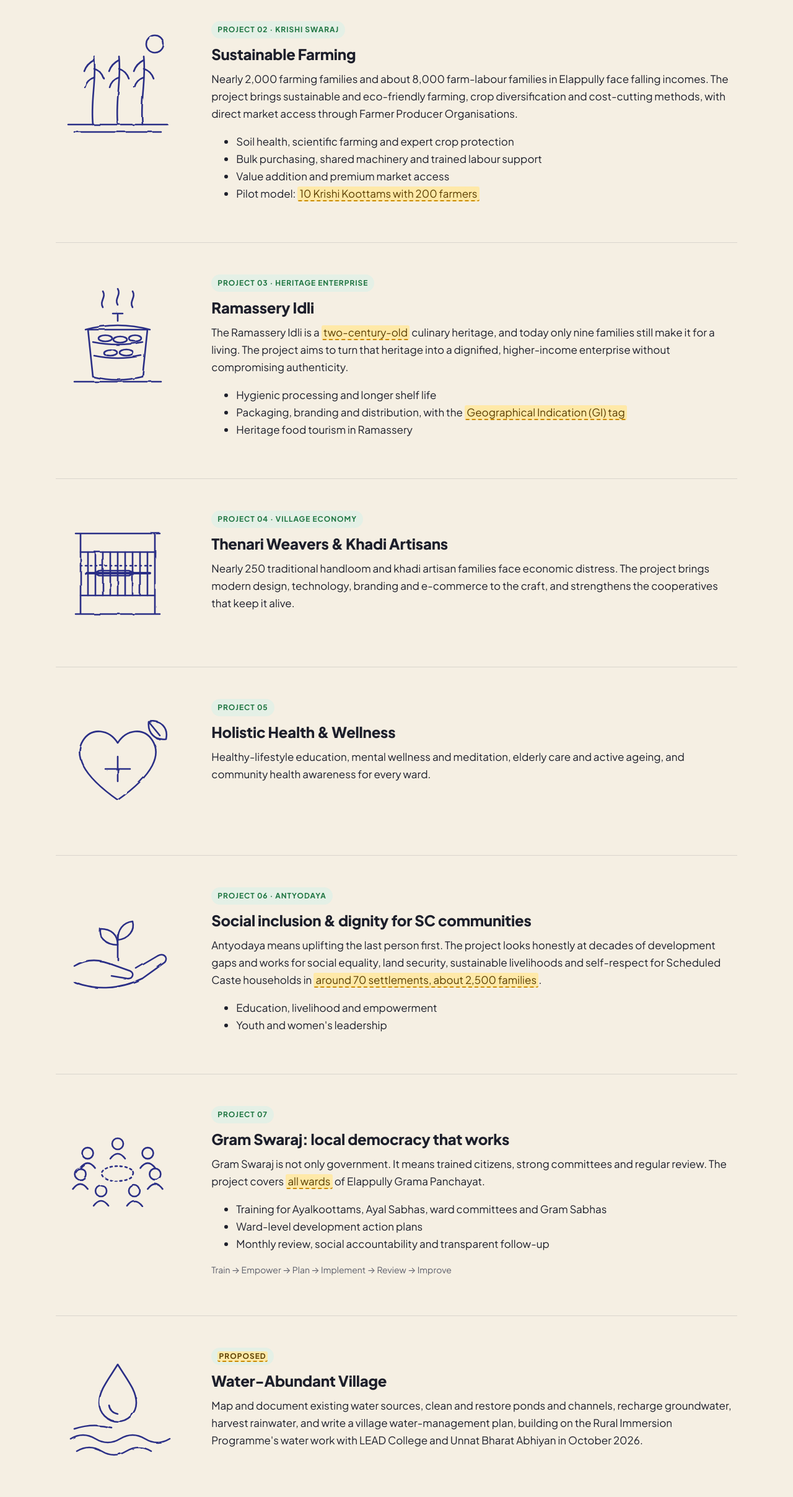
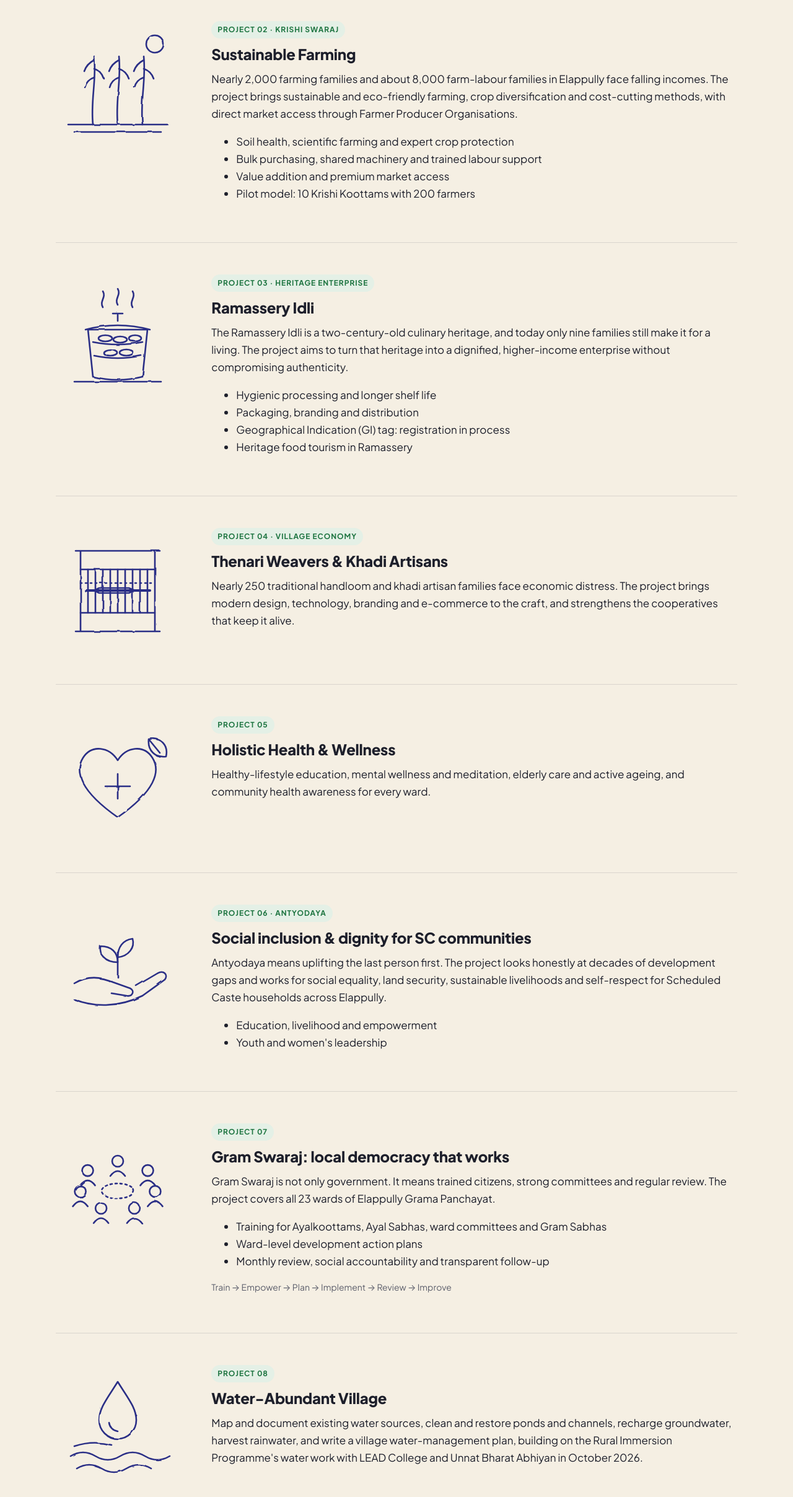
Before and after one commit to polaroiddosa/gandhi-ashram-site-review, a plain HTML site: page gandhi-gram/index.html in a window 1280 px wide. Shown: the part 2220-4636 px from the top of the page at 62% size. Drawn offline with Linux system fonts and the light colour scheme.

Commit message:
Update review build: client answers (23 wards, GI in process, water project 08), SC figures removed

```diff
--- a/assets/css/site.css
+++ b/assets/css/site.css
@@ -118,7 +118,7 @@
 .thread { display: block; width: 100%; height: 60px; color: var(--indigo); opacity: .55; }
 
 /* projects tabs */
-.tabs { display: grid; grid-template-columns: repeat(7, 1fr); gap: 0; border-bottom: 2px solid var(--line); margin-bottom: 0; }
+.tabs { display: grid; grid-template-columns: repeat(8, 1fr); gap: 0; border-bottom: 2px solid var(--line); margin-bottom: 0; }
 .tab { appearance: none; background: none; border: 0; border-top: 3px solid transparent; padding: 14px 10px 16px; text-align: left; font: 600 14px/1.3 var(--font); color: var(--muted); cursor: pointer; }
 .tab[aria-selected="true"] { color: var(--indigo); border-top-color: var(--indigo); }
 .tab .n { display: block; font-size: 12px; font-weight: 700; color: var(--leaf); margin-bottom: 4px; }
--- a/gandhi-gram/index.html
+++ b/gandhi-gram/index.html
@@ -97,13 +97,13 @@
     <article class="project reveal" id="farming">
       <div class="sketch-wrap"><svg class="sketch" viewBox="0 0 200 200" role="img" aria-label="Paddy field" fill="none" stroke="currentColor" stroke-width="2.6" stroke-linecap="round" stroke-linejoin="round"><g filter="url(#rough)"><path d="M60 170 C56 130 66 100 62 60"/><path d="M62 66 q-12 6 -16 18 M62 80 q12 4 16 16 M62 94 q-12 4 -15 16"/><path d="M100 170 C96 130 106 100 102 60"/><path d="M102 66 q-12 6 -16 18 M102 80 q12 4 16 16 M102 94 q-12 4 -15 16"/><path d="M140 170 C136 130 146 100 142 60"/><path d="M142 66 q-12 6 -16 18 M142 80 q12 4 16 16 M142 94 q-12 4 -15 16"/><path d="M20 170 H180 M30 182 H170"/><circle cx="160" cy="40" r="14"/></g></svg></div>
       <div><span class="tag">Project 02 · Krishi Swaraj</span><h3>Sustainable Farming</h3><p>Nearly 2,000 farming families and about 8,000 farm-labour families in Elappully face falling incomes. The project brings sustainable and eco-friendly farming, crop diversification and cost-cutting methods, with direct market access through Farmer Producer Organisations.</p>
-      <ul><li>Soil health, scientific farming and expert crop protection</li><li>Bulk purchasing, shared machinery and trained labour support</li><li>Value addition and premium market access</li><li>Pilot model: <mark class="tbc">10 Krishi Koottams with 200 farmers</mark></li></ul></div>
+      <ul><li>Soil health, scientific farming and expert crop protection</li><li>Bulk purchasing, shared machinery and trained labour support</li><li>Value addition and premium market access</li><li>Pilot model: 10 Krishi Koottams with 200 farmers</li></ul></div>
     </article>
 
     <article class="project reveal" id="idli">
       <div class="sketch-wrap"><svg class="sketch" viewBox="0 0 200 200" role="img" aria-label="Idli steamer" fill="none" stroke="currentColor" stroke-width="2.6" stroke-linecap="round" stroke-linejoin="round"><g filter="url(#rough)"><path d="M52 92 H148 L140 168 Q100 178 60 168 Z"/><path d="M48 92 Q100 78 152 92"/><path d="M60 112 Q100 120 140 112"/><path d="M62 134 Q100 142 138 134"/><ellipse cx="80" cy="106" rx="11" ry="5"/><ellipse cx="104" cy="108" rx="11" ry="5"/><ellipse cx="128" cy="106" rx="10" ry="5"/><ellipse cx="88" cy="129" rx="11" ry="5"/><ellipse cx="114" cy="129" rx="11" ry="5"/><path d="M100 78 V68 M92 66 H108"/><path d="M76 56 C70 46 82 40 76 30 M100 52 C94 42 106 36 100 26 M124 56 C118 46 130 40 124 30"/><path d="M30 176 H170"/></g></svg></div>
-      <div><span class="tag">Project 03 · Heritage enterprise</span><h3>Ramassery Idli</h3><p>The Ramassery Idli is a <mark class="tbc">two-century-old</mark> culinary heritage, and today only nine families still make it for a living. The project aims to turn that heritage into a dignified, higher-income enterprise without compromising authenticity.</p>
-      <ul><li>Hygienic processing and longer shelf life</li><li>Packaging, branding and distribution, with the <mark class="tbc">Geographical Indication (GI) tag</mark></li><li>Heritage food tourism in Ramassery</li></ul></div>
+      <div><span class="tag">Project 03 · Heritage enterprise</span><h3>Ramassery Idli</h3><p>The Ramassery Idli is a two-century-old culinary heritage, and today only nine families still make it for a living. The project aims to turn that heritage into a dignified, higher-income enterprise without compromising authenticity.</p>
+      <ul><li>Hygienic processing and longer shelf life</li><li>Packaging, branding and distribution</li><li>Geographical Indication (GI) tag: registration in process</li><li>Heritage food tourism in Ramassery</li></ul></div>
     </article>
 
     <article class="project reveal" id="weavers">
@@ -118,20 +118,20 @@
 
     <article class="project reveal" id="antyodaya">
       <div class="sketch-wrap"><svg class="sketch" viewBox="0 0 200 200" role="img" aria-label="Hands holding a sprout" fill="none" stroke="currentColor" stroke-width="2.6" stroke-linecap="round" stroke-linejoin="round"><g filter="url(#rough)"><path d="M30 130 C50 118 70 118 92 128 L120 138 C128 142 124 152 114 150 L90 146"/><path d="M30 156 C60 168 100 170 140 150 L176 124 C182 116 174 108 164 114 L130 134"/><path d="M100 120 V80"/><path d="M100 96 C80 96 70 84 72 70 C90 70 100 80 100 96 Z"/><path d="M100 88 C118 86 128 72 124 58 C108 60 100 72 100 88 Z"/></g></svg></div>
-      <div><span class="tag">Project 06 · Antyodaya</span><h3>Social inclusion &amp; dignity for SC communities</h3><p>Antyodaya means uplifting the last person first. The project looks honestly at decades of development gaps and works for social equality, land security, sustainable livelihoods and self-respect for Scheduled Caste households in <mark class="tbc">around 70 settlements, about 2,500 families</mark>.</p>
+      <div><span class="tag">Project 06 · Antyodaya</span><h3>Social inclusion &amp; dignity for SC communities</h3><p>Antyodaya means uplifting the last person first. The project looks honestly at decades of development gaps and works for social equality, land security, sustainable livelihoods and self-respect for Scheduled Caste households across Elappully.</p>
       <ul><li>Education, livelihood and empowerment</li><li>Youth and women's leadership</li></ul></div>
     </article>
 
     <article class="project reveal" id="gram-swaraj">
       <div class="sketch-wrap"><svg class="sketch" viewBox="0 0 200 200" role="img" aria-label="People in a circle" fill="none" stroke="currentColor" stroke-width="2.6" stroke-linecap="round" stroke-linejoin="round"><g filter="url(#rough)"><circle cx="100.0" cy="64.0" r="9"/><path d="M88.0 88.0 Q100.0 72.0 112.0 88.0"/><circle cx="148.5" cy="79.1" r="9"/><path d="M136.5 103.1 Q148.5 87.1 160.5 103.1"/><circle cx="160.4" cy="112.9" r="9"/><path d="M148.4 136.9 Q160.4 120.9 172.4 136.9"/><circle cx="126.9" cy="140.0" r="9"/><path d="M114.9 164.0 Q126.9 148.0 138.9 164.0"/><circle cx="73.1" cy="140.0" r="9"/><path d="M61.1 164.0 Q73.1 148.0 85.1 164.0"/><circle cx="39.6" cy="112.9" r="9"/><path d="M27.6 136.9 Q39.6 120.9 51.6 136.9"/><circle cx="51.5" cy="79.1" r="9"/><path d="M39.5 103.1 Q51.5 87.1 63.5 103.1"/><ellipse cx="100" cy="112" rx="26" ry="12" stroke-dasharray="3 5"/></g></svg></div>
-      <div><span class="tag">Project 07</span><h3>Gram Swaraj: local democracy that works</h3><p>Gram Swaraj is not only government. It means trained citizens, strong committees and regular review. The project covers <mark class="tbc">all wards</mark> of Elappully Grama Panchayat.</p>
+      <div><span class="tag">Project 07</span><h3>Gram Swaraj: local democracy that works</h3><p>Gram Swaraj is not only government. It means trained citizens, strong committees and regular review. The project covers all 23 wards of Elappully Grama Panchayat.</p>
       <ul><li>Training for Ayalkoottams, Ayal Sabhas, ward committees and Gram Sabhas</li><li>Ward-level development action plans</li><li>Monthly review, social accountability and transparent follow-up</li></ul>
       <p class="figure-note">Train → Empower → Plan → Implement → Review → Improve</p></div>
     </article>
 
     <article class="project reveal" id="water">
       <div class="sketch-wrap"><svg class="sketch" viewBox="0 0 200 200" role="img" aria-label="Water drop and pond" fill="none" stroke="currentColor" stroke-width="2.6" stroke-linecap="round" stroke-linejoin="round"><g filter="url(#rough)"><path d="M100 30 C84 56 70 72 70 92 A30 30 0 0 0 130 92 C130 72 116 56 100 30 Z"/><path d="M86 96 A16 16 0 0 0 100 110"/><path d="M24 150 Q44 138 64 150 T104 150 T144 150 T184 150"/><path d="M34 170 Q54 158 74 170 T114 170 T154 170"/><path d="M30 134 Q60 124 90 132"/></g></svg></div>
-      <div><span class="tag"><mark class="tbc">Proposed</mark></span><h3>Water-Abundant Village</h3><p>Map and document existing water sources, clean and restore ponds and channels, recharge groundwater, harvest rainwater, and write a village water-management plan, building on the Rural Immersion Programme's water work with LEAD College and Unnat Bharat Abhiyan in October 2026.</p></div>
+      <div><span class="tag">Project 08</span><h3>Water-Abundant Village</h3><p>Map and document existing water sources, clean and restore ponds and channels, recharge groundwater, harvest rainwater, and write a village water-management plan, building on the Rural Immersion Programme's water work with LEAD College and Unnat Bharat Abhiyan in October 2026.</p></div>
     </article>
 
     <article class="project reveal" id="nai-talim">
```
Also changed, not shown: index.html (+9 -4 lines).
